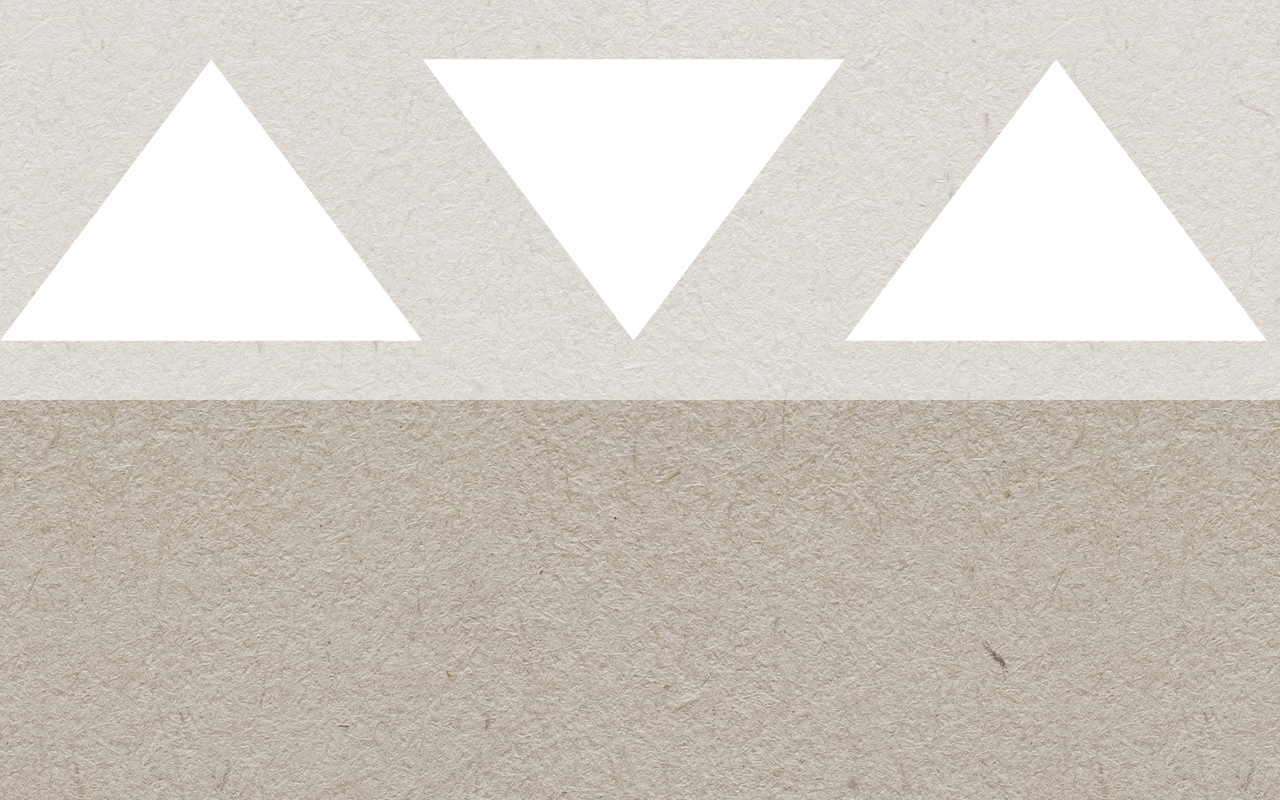
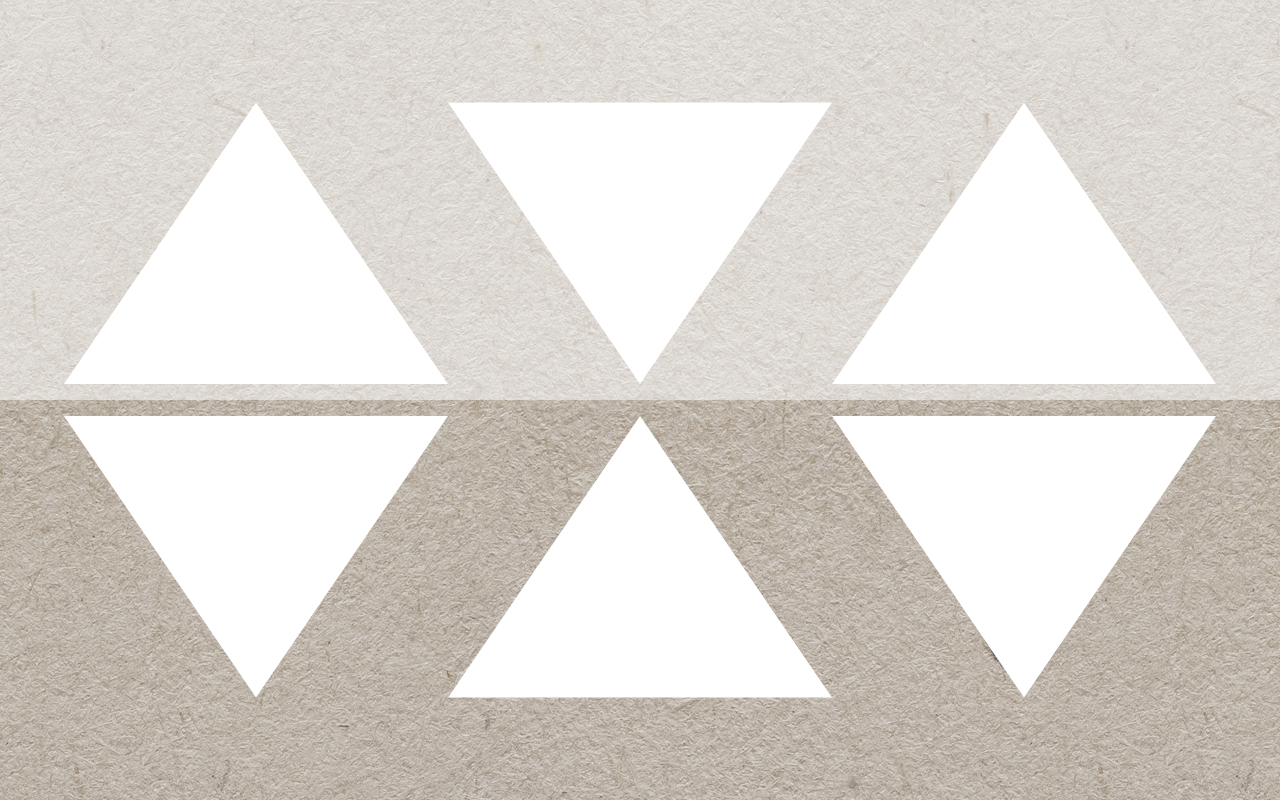
Before and after one commit to SuttonAshby/reactPortfolio, a React (Create React App) app: page / in a window 1280 px wide. Built offline with nearby package versions, Linux system fonts and the light colour scheme.

Commit message:
aligning tris

```diff
--- a/src/components/Landing.js
+++ b/src/components/Landing.js
@@ -4,7 +4,7 @@ import { withStyles } from '@material-ui/core/styles';
 import Typography from '@material-ui/core/Typography';
 import Grid from '@material-ui/core/Grid';
 import background from '../images/texture-bg.jpg';
-import UpTri from './UpTri.js'
+import Tri from './Tri.js'
 
 const styles = {
     root: {
@@ -22,10 +22,13 @@ const styles = {
         width: "100vw",
         maxWidth: "100%",
         background: "rgba(255,255,255,.5)",
-        // justifyContent: "center",
-        // alignItems: "center",
-        // flexDirection: "row",
-        // flexGrow: 1
+        paddingBottom: "2vh"
+    },
+    lowerRow: {
+        height: "50vh",
+        width: "100vw",
+        maxWidth: "100%",
+        paddingTop: "2vh"
     }
   };
 
@@ -35,12 +38,20 @@ function Landing(props) {
     return (
         <div style={styles.landing}>
             <Grid container style={styles.upperRow}
-                justifyContent="center"
-                alignItems= "center"
+                justify="center"
+                alignItems= "flex-end"
             >
-                <UpTri up="true" />
-                <UpTri />
-                <UpTri up="true" />
+                <Tri up="true" />
+                <Tri />
+                <Tri up="true" />
+            </Grid>
+            <Grid container style={styles.lowerRow}
+                justify="center"
+                alignItems= "flex-start"
+            >
+                <Tri />
+                <Tri up="true" />
+                <Tri />
             </Grid>
         </div>
     )
--- a/src/components/UpTri.js
+++ b/src/components/Tri.js
@@ -8,13 +8,14 @@ const styles = {
     UpTri:{
         clipPath: "polygon(50% 0%, 0% 100%, 100% 100%)",
         background: "rgba(255,255,255,1)",
-        width: '33vw',
-        height: 'calc(33vw/1.5)'
+        width: '30vw',
+        height: 'calc(33vw/1.5)',
+        // marginBottom: "2vh"
     },
     DownTri:{
         clipPath: "polygon(50% 100%, 0 0, 100% 0)",
         background: "rgba(255,255,255,1)",
-        width: '33vw',
+        width: '30vw',
         height: 'calc(33vw/1.5)'
     }
 }
```
